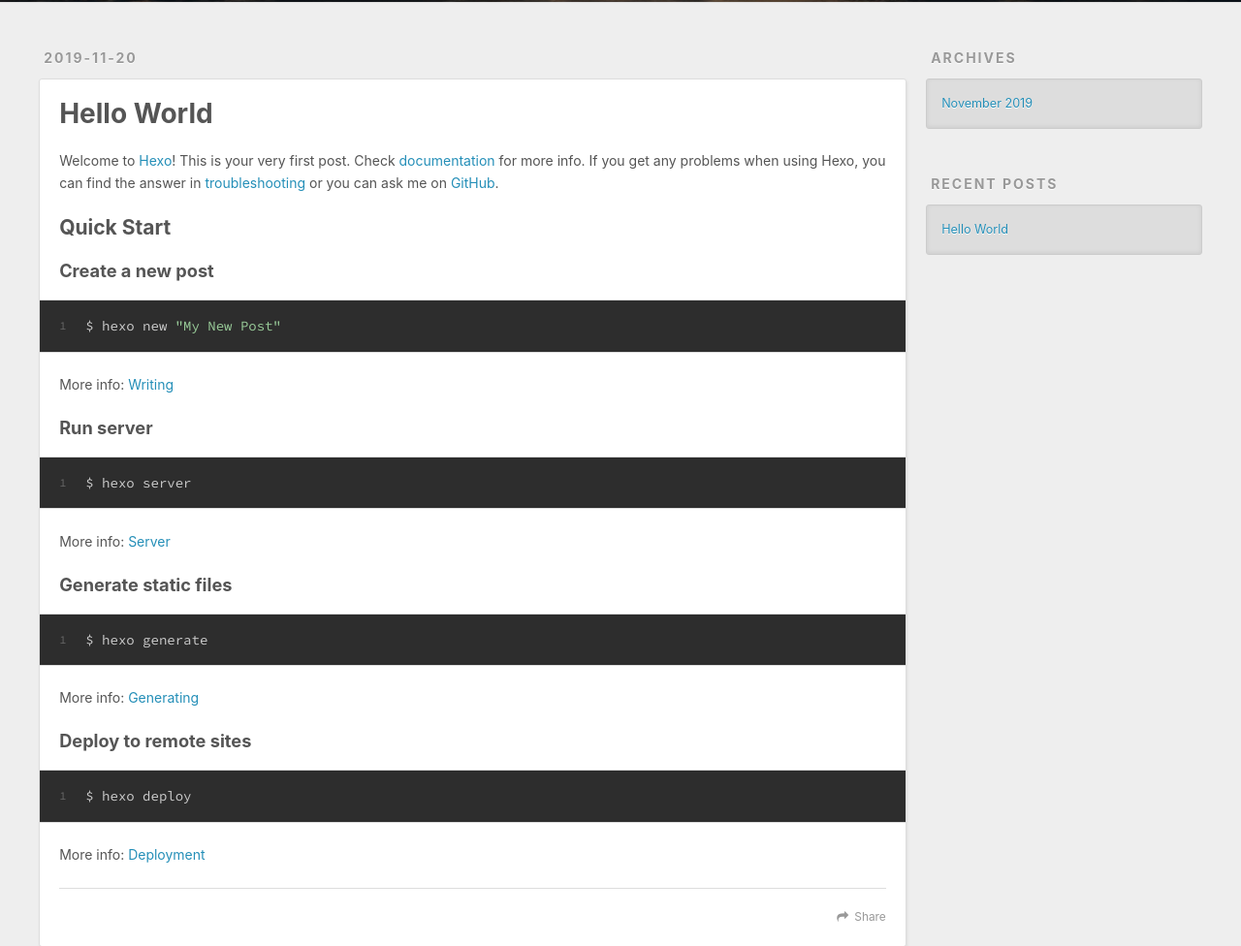
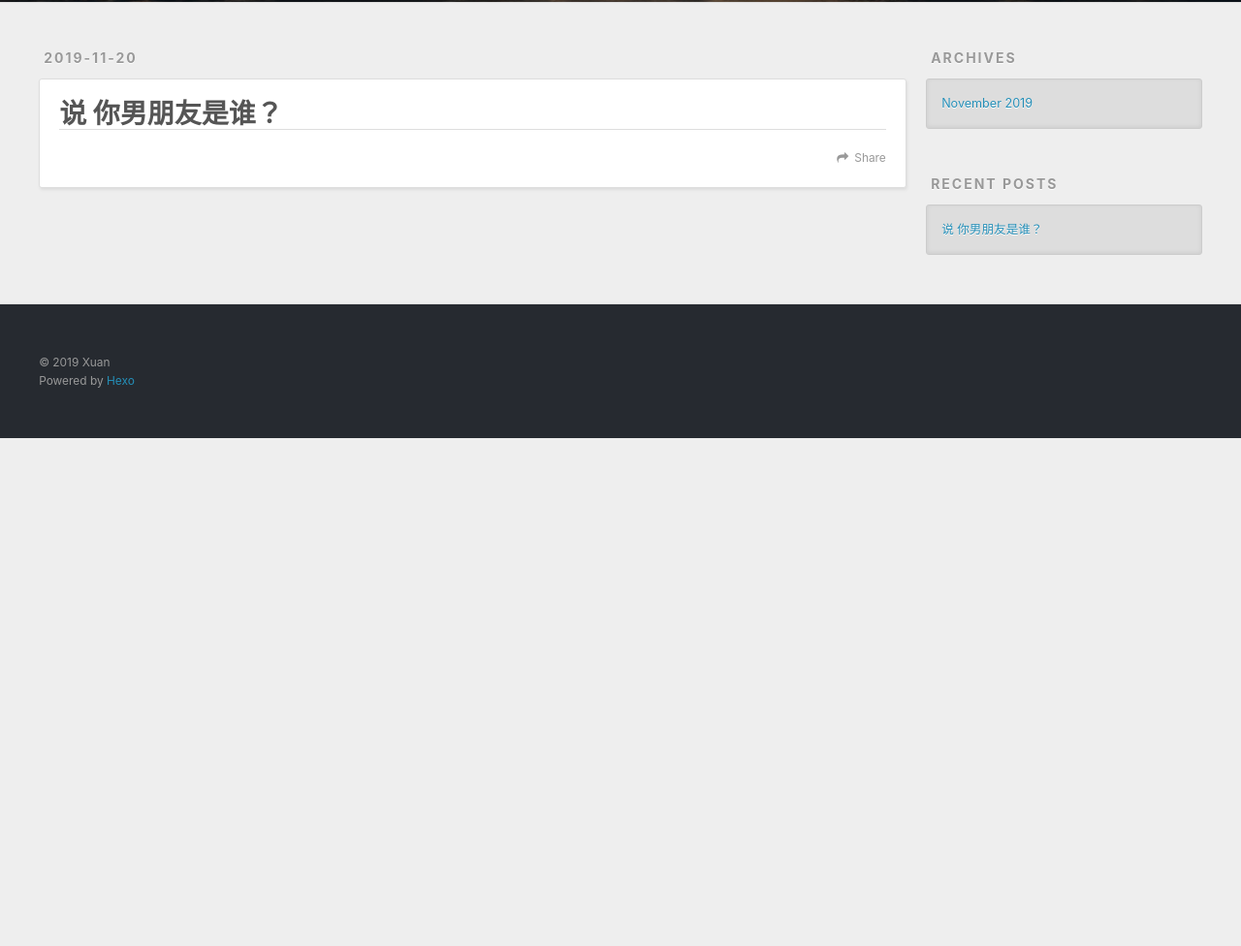
Before and after one commit to XPresent/XPresent.github.io, a plain HTML site: page 2019/11/20/hello-world/index.html in a window 1280 px wide. Shown: the part 298-1274 px from the top of the page at 97% size. After the commit the page ends 800 px from the top, so only its background shows below. Drawn offline with nearby package versions, Linux system fonts and the light colour scheme.

Commit message:
Site updated: 2019-11-20 21:10:14

```diff
--- a/2019/11/20/hello-world/index.html
+++ b/2019/11/20/hello-world/index.html
@@ -5,16 +5,14 @@
 
 
 
-  <title>Hello World | Xuan</title>
+  <title>说 你男朋友是谁？ | Xuan</title>
   <meta name="viewport" content="width=device-width, initial-scale=1, maximum-scale=1">
-  <meta name="description" content="Welcome to Hexo! This is your very first post. Check documentation for more info. If you get any problems when using Hexo, you can find the answer in troubleshooting or you can ask me on GitHub. Quick">
-<meta property="og:type" content="article">
-<meta property="og:title" content="Hello World">
+  <meta property="og:type" content="article">
+<meta property="og:title" content="说 你男朋友是谁？">
 <meta property="og:url" content="http:&#x2F;&#x2F;yoursite.com&#x2F;2019&#x2F;11&#x2F;20&#x2F;hello-world&#x2F;index.html">
 <meta property="og:site_name" content="Xuan">
-<meta property="og:description" content="Welcome to Hexo! This is your very first post. Check documentation for more info. If you get any problems when using Hexo, you can find the answer in troubleshooting or you can ask me on GitHub. Quick">
 <meta property="og:locale" content="en">
-<meta property="og:updated_time" content="2019-11-20T12:39:10.928Z">
+<meta property="og:updated_time" content="2019-11-20T13:07:31.610Z">
 <meta name="twitter:card" content="summary">
 
     <link rel="alternate" href="/atom.xml" title="Xuan" type="application/atom+xml">
@@ -76,7 +74,7 @@
 
 
     <h1 class="article-title" itemprop="name">
-      Hello World
+      说 你男朋友是谁？
     </h1>
 
 
@@ -84,24 +82,11 @@
 
     <div class="article-entry" itemprop="articleBody">
 
-        <p>Welcome to <a href="https://hexo.io/" target="_blank" rel="noopener">Hexo</a>! This is your very first post. Check <a href="https://hexo.io/docs/" target="_blank" rel="noopener">documentation</a> for more info. If you get any problems when using Hexo, you can find the answer in <a href="https://hexo.io/docs/troubleshooting.html" target="_blank" rel="noopener">troubleshooting</a> or you can ask me on <a href="https://github.com/hexojs/hexo/issues" target="_blank" rel="noopener">GitHub</a>.</p>
-<h2 id="Quick-Start"><a href="#Quick-Start" class="headerlink" title="Quick Start"></a>Quick Start</h2><h3 id="Create-a-new-post"><a href="#Create-a-new-post" class="headerlink" title="Create a new post"></a>Create a new post</h3><figure class="highlight bash"><table><tr><td class="gutter"><pre><span class="line">1</span><br></pre></td><td class="code"><pre><span class="line">$ hexo new <span class="string">"My New Post"</span></span><br></pre></td></tr></table></figure>
-
-<p>More info: <a href="https://hexo.io/docs/writing.html" target="_blank" rel="noopener">Writing</a></p>
-<h3 id="Run-server"><a href="#Run-server" class="headerlink" title="Run server"></a>Run server</h3><figure class="highlight bash"><table><tr><td class="gutter"><pre><span class="line">1</span><br></pre></td><td class="code"><pre><span class="line">$ hexo server</span><br></pre></td></tr></table></figure>
-
-<p>More info: <a href="https://hexo.io/docs/server.html" target="_blank" rel="noopener">Server</a></p>
-<h3 id="Generate-static-files"><a href="#Generate-static-files" class="headerlink" title="Generate static files"></a>Generate static files</h3><figure class="highlight bash"><table><tr><td class="gutter"><pre><span class="line">1</span><br></pre></td><td class="code"><pre><span class="line">$ hexo generate</span><br></pre></td></tr></table></figure>
-
-<p>More info: <a href="https://hexo.io/docs/generating.html" target="_blank" rel="noopener">Generating</a></p>
-<h3 id="Deploy-to-remote-sites"><a href="#Deploy-to-remote-sites" class="headerlink" title="Deploy to remote sites"></a>Deploy to remote sites</h3><figure class="highlight bash"><table><tr><td class="gutter"><pre><span class="line">1</span><br></pre></td><td class="code"><pre><span class="line">$ hexo deploy</span><br></pre></td></tr></table></figure>
-
-<p>More info: <a href="https://hexo.io/docs/one-command-deployment.html" target="_blank" rel="noopener">Deployment</a></p>
 
 
     </div>
     <footer class="article-footer">
-      <a data-url="http://yoursite.com/2019/11/20/hello-world/" data-id="ck37a0gmb0000kw3qhs7s9ar2" class="article-share-link">Share</a>
+      <a data-url="http://yoursite.com/2019/11/20/hello-world/" data-id="ck37b0ncn0000t43qhpm4gayx" class="article-share-link">Share</a>
 
 
     </footer>
@@ -140,7 +125,7 @@
       <ul>
 
           <li>
-            <a href="/2019/11/20/hello-world/">Hello World</a>
+            <a href="/2019/11/20/hello-world/">说 你男朋友是谁？</a>
           </li>
 
       </ul>
```
Also changed, not shown: archives/2019/11/index.html (+2 -2 lines), archives/2019/index.html (+2 -2 lines), archives/index.html (+2 -2 lines), index.html (+3 -16 lines).
